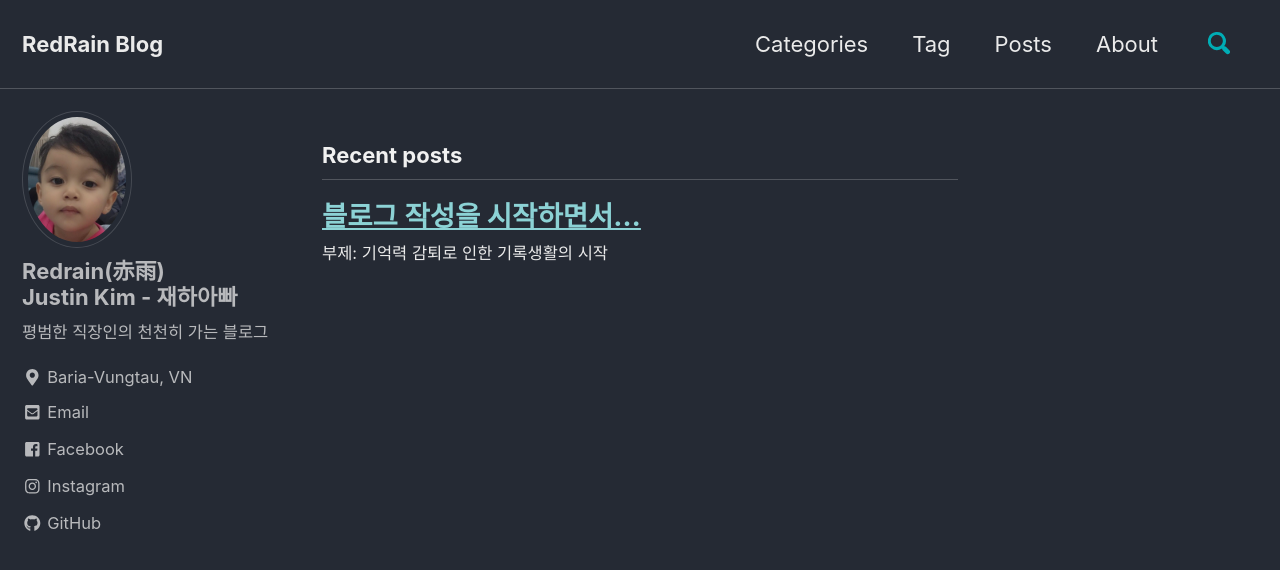
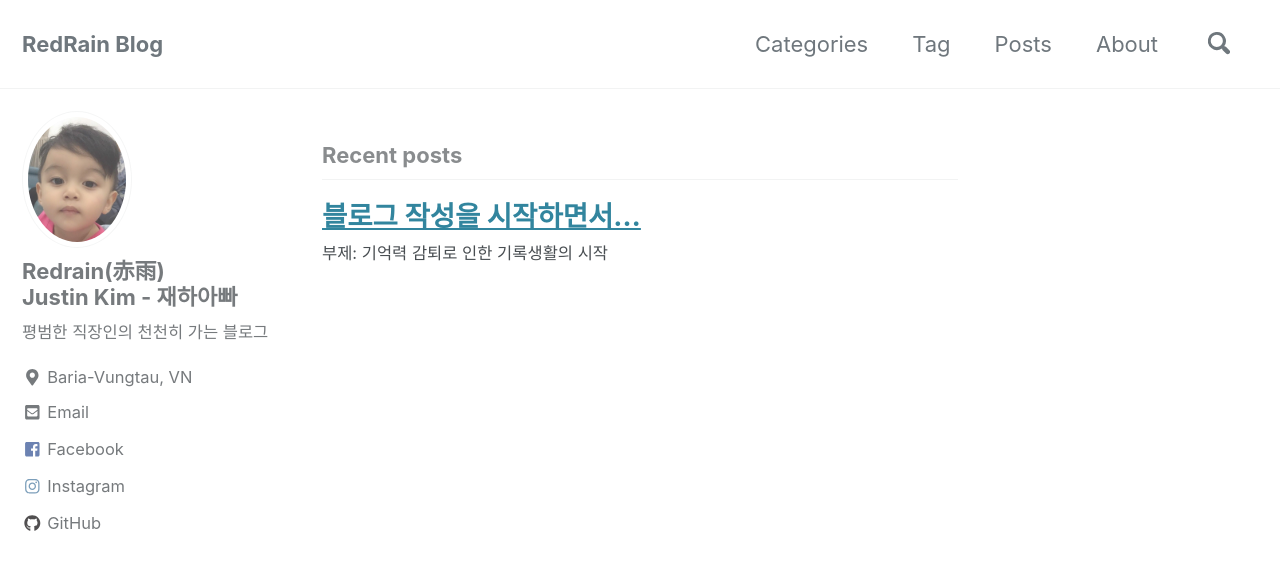
Before and after one commit to RedRainKim/RedRainKim.github.io, a Jekyll site: the page built from index.html, in a window 1280 px wide and 900 px high. Shown: the top 570 px of the window. Built offline with Jekyll 4.4.1, drawn with Linux system fonts in a browser that asks for light colours; cached includes are drawn as plain includes; the list of posts is cut into pages by our own code.

Commit message:
Update _config.yml

```diff
--- a/_config.yml
+++ b/_config.yml
@@ -12,7 +12,7 @@
 
 theme                  : "minimal-mistakes-jekyll"
 # remote_theme           : "mmistakes/minimal-mistakes"
-minimal_mistakes_skin    : "dark" # "default" "air", "aqua", "contrast", "dark", "dirt", "neon", "mint", "plum", "sunrise"
+minimal_mistakes_skin    : "default" # "default" "air", "aqua", "contrast", "dark", "dirt", "neon", "mint", "plum", "sunrise"
 
 # Site Settings
 locale                   : "en-US"
```
